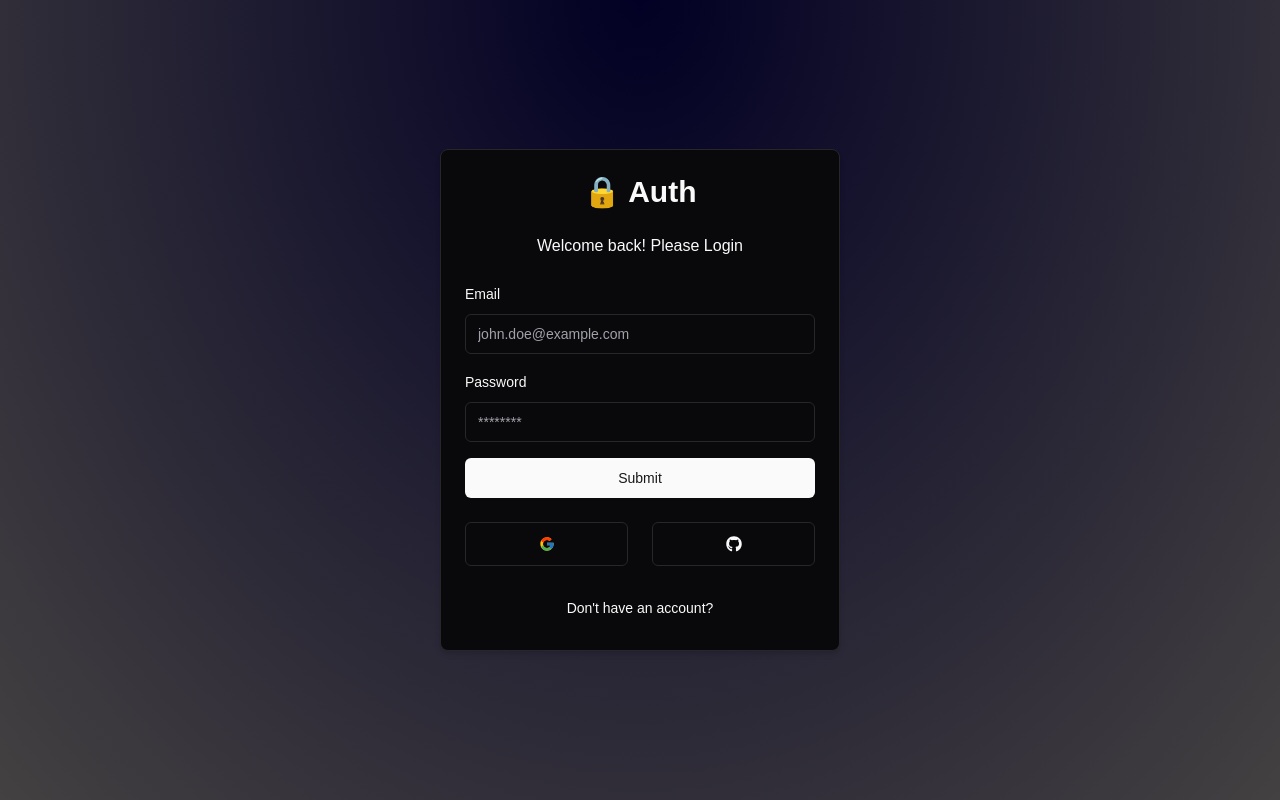
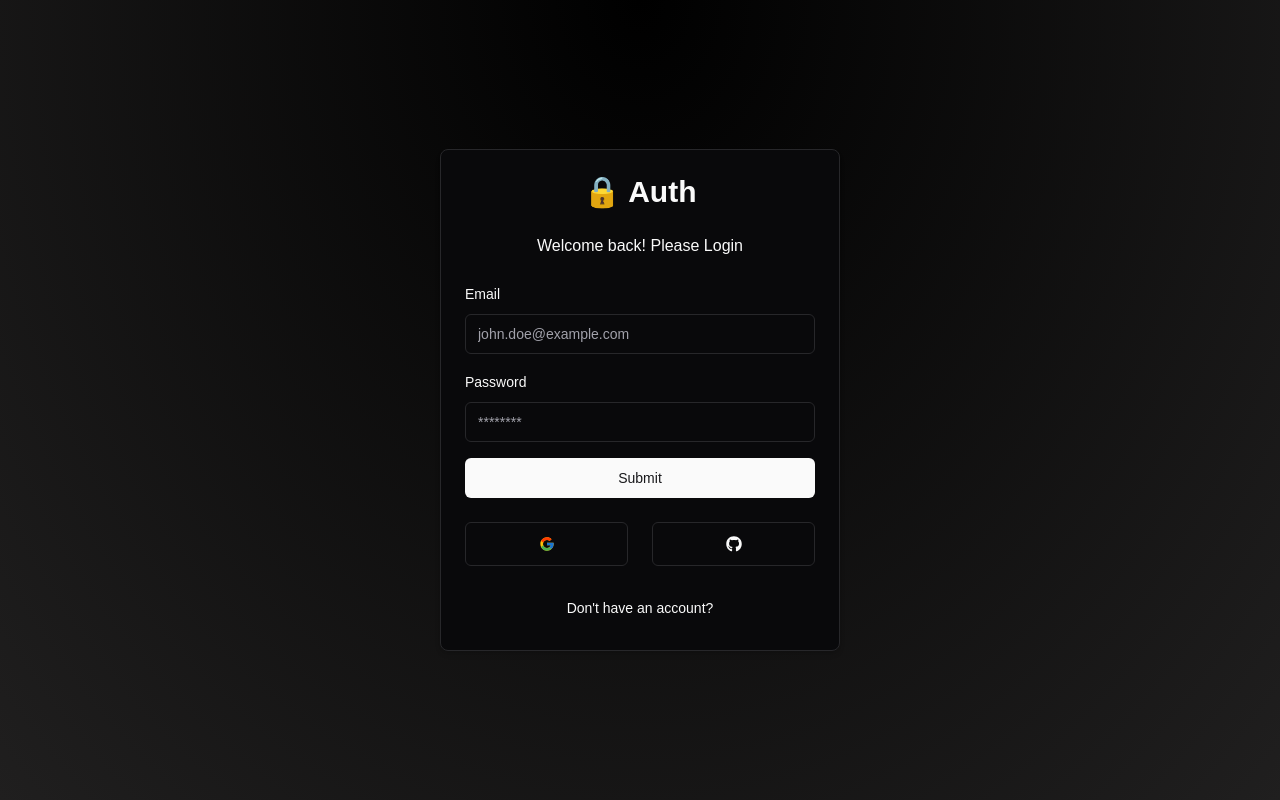
Before and after one commit to JasrajChouhan/2FA-AUTH, a Next.js app: page /auth/login in a window 1280 px wide. Built offline with nearby package versions, Linux system fonts and the light colour scheme.

Commit message:
(fix): gradient style

```diff
--- a/app/(setup)/(routes)/page.tsx
+++ b/app/(setup)/(routes)/page.tsx
@@ -4,7 +4,7 @@ import { Button } from "@/components/ui/button";
 export default function Home() {
   return (
     <main
-      className="h-screen flex flex-col justify-center items-center space-y-8 text-center bg-[radial-gradient(ellipse_at_top,_var(--tw-gradient-stops))] from-[rgba(2,0,36,1)] to-[rgba(68,65,66,1)] dark:from-[rgba(5,5,20,1)] dark:to-[rgba(20,20,20,1)] p-4 sm:p-8 lg:p-16"
+      className="h-screen flex flex-col justify-center items-center space-y-8 text-center bg-[radial-gradient(ellipse_at_top,_var(--tw-gradient-stops))] from-[#000000] to-[#201f1f]  p-4 sm:p-8 lg:p-16"
     >
       <section>
         <h1
--- a/app/auth/layout.tsx
+++ b/app/auth/layout.tsx
@@ -3,7 +3,7 @@ const AuthLayout = ({
 }: {
   children: React.ReactNode
 }) => {
-  return <div className="h-full flex justify-center items-center bg-[radial-gradient(ellipse_at_top,_var(--tw-gradient-stops))] from-[rgba(2,0,36,1)] to-[rgba(68,65,66,1)]" >
+  return <div className="h-full flex justify-center items-center bg-[radial-gradient(ellipse_at_top,_var(--tw-gradient-stops))] from-[#000000] to-[#201f1f] " >
     {
       children
     }
```
